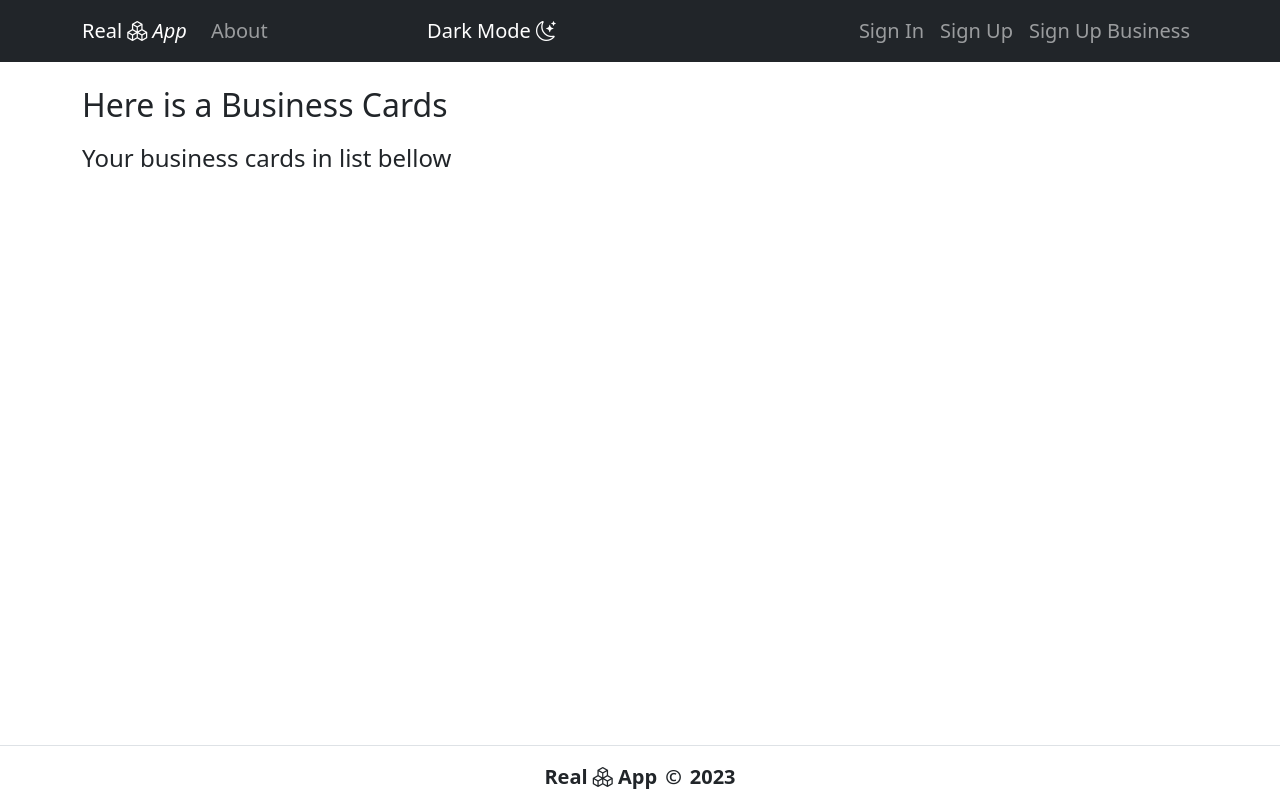
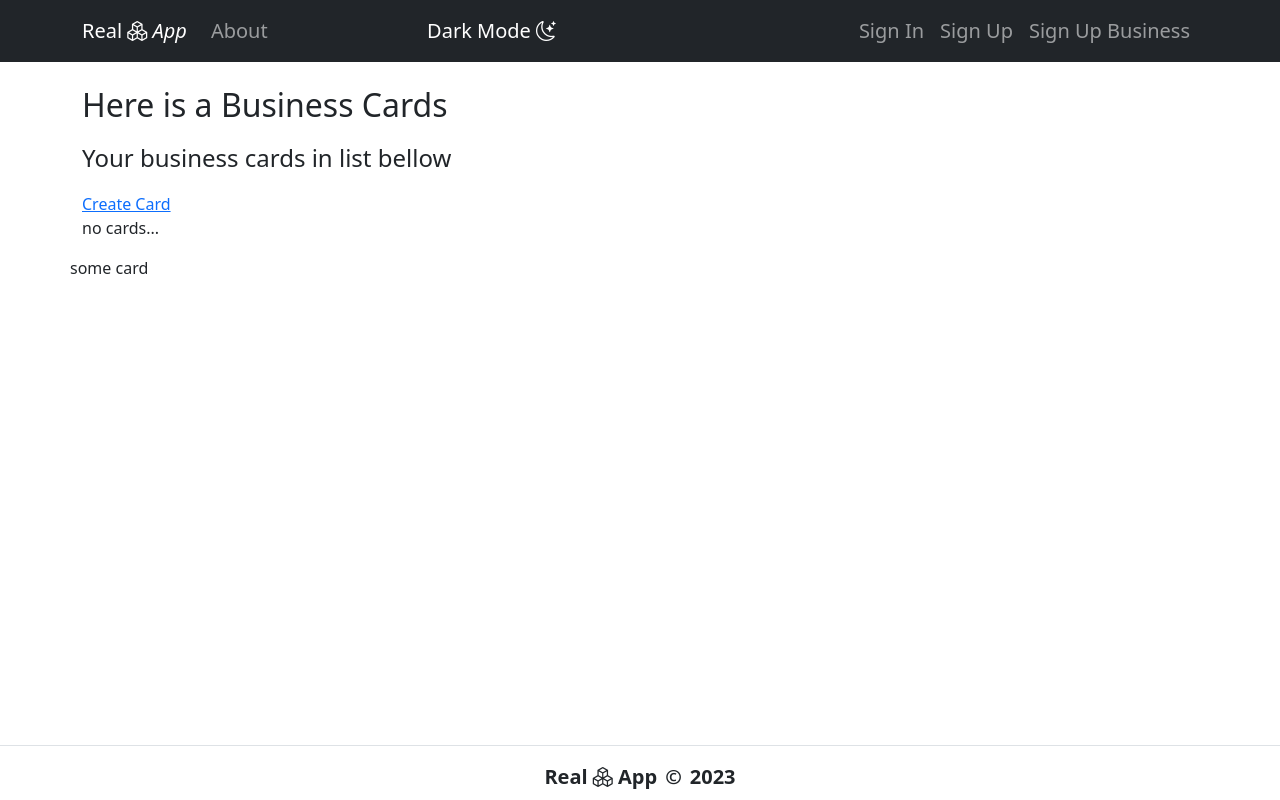
Before and after one commit to AndreyVekselman/ReactSummaryProject, a React (Create React App) app in the folder real-app-front/: page /bizCards in a window 1280 px wide. Built offline with nearby package versions, Linux system fonts and the light colour scheme.

Commit message:
update bizCards

```diff
--- a/real-app-front/src/components/bizCards.jsx
+++ b/real-app-front/src/components/bizCards.jsx
@@ -1,3 +1,4 @@
+import { Link } from "react-router-dom";
 import PageHeader from "./common/pageHeader";
 
 const BizCards = () => {
@@ -7,6 +8,14 @@ const BizCards = () => {
         title="Here is a Business Cards"
         description="Your business cards in list bellow"
       />
+
+      <div className="row">
+        <Link to="create-card">Create Card</Link>
+      </div>
+      <div className="row">
+        <p>no cards...</p>
+        some card
+      </div>
     </>
   );
 };
```
